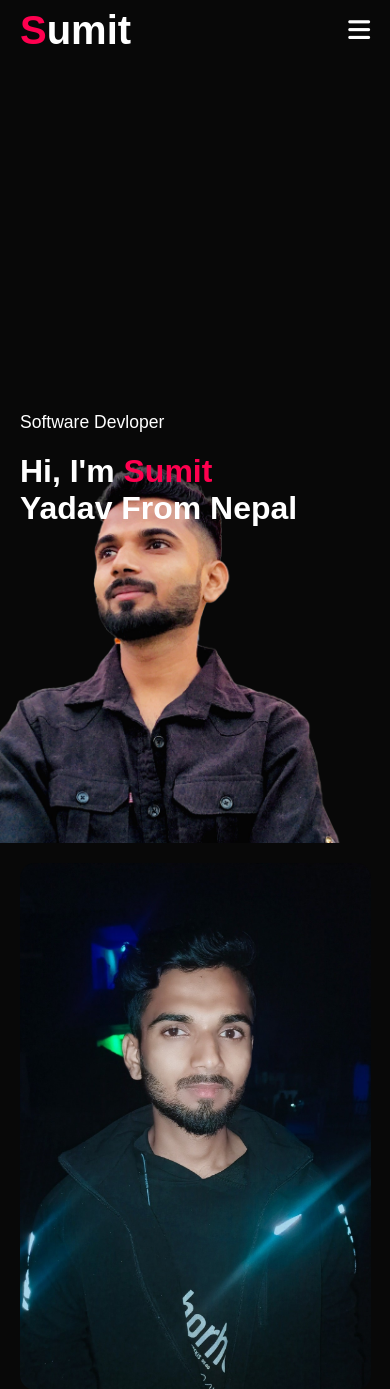
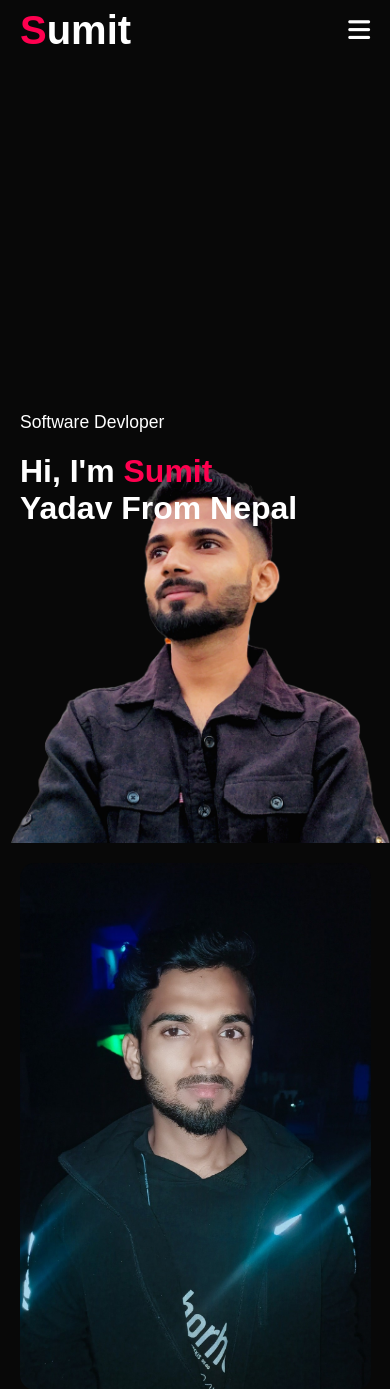
Before and after one commit to sumityadav56262/portfolio, a PHP site: page / in a window 390 px wide. Shown: the part 21-1410 px from the top of the page. Run offline with PHP 8.4, Linux system fonts and the light colour scheme; some libraries are stand-ins or nearby versions.

Commit message:
Add files via upload

```diff
--- a/style.css
+++ b/style.css
@@ -276,7 +276,7 @@ nav .fas{
      background-size: auto 400px;
      background-position-y: 110px;
      background-position: bottom;
-     background-position-x: -25vh;
+     background-position-x: center;
      margin-bottom: 0;
     }
     .nav .fas{
```
